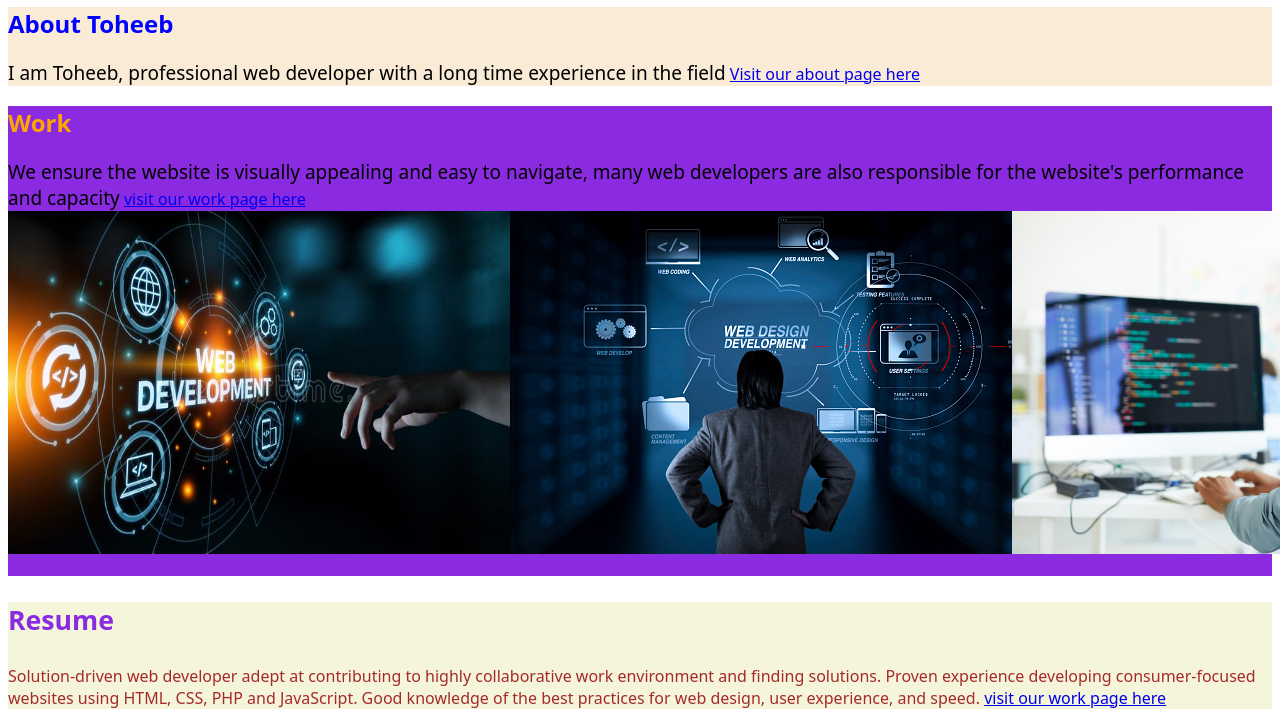
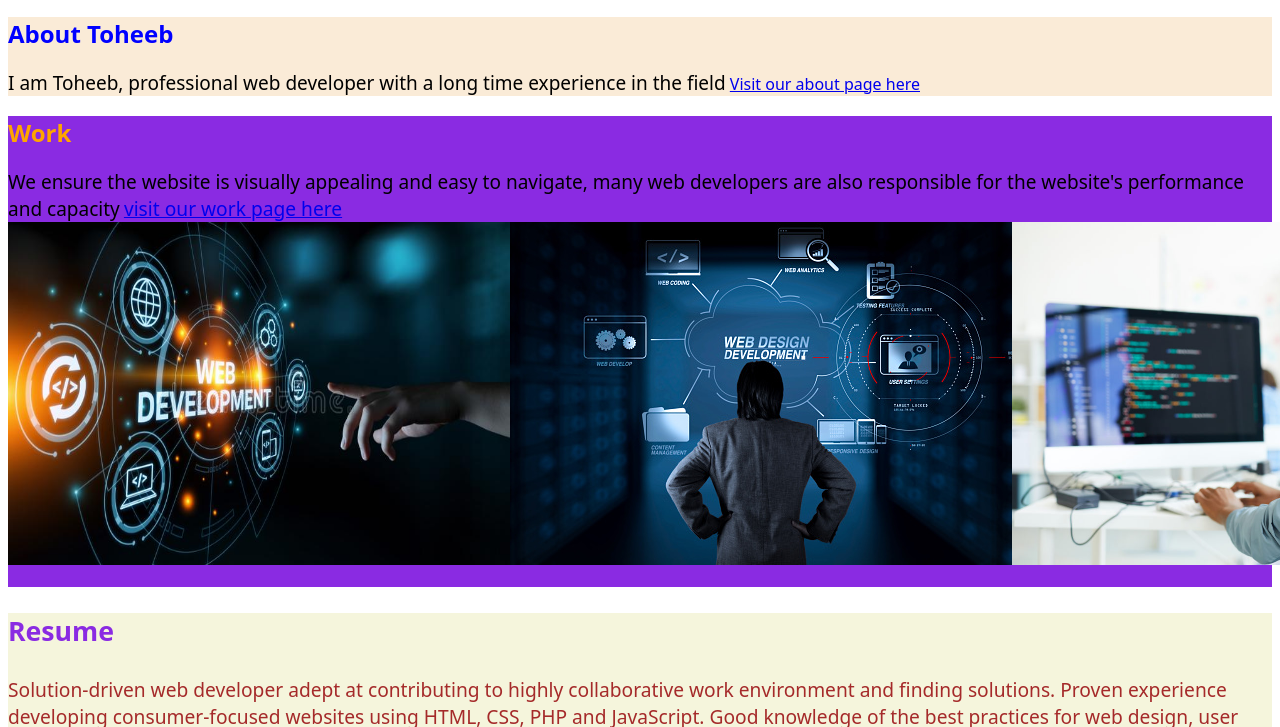
Before and after one commit to olayeancah/mycheck_point, a plain HTML site: page index.html in a window 1280 px wide. Shown: the part 151-878 px from the top of the page. Drawn offline with Linux system fonts and the light colour scheme.

Commit message:
commit new changes

```diff
--- a/style.css
+++ b/style.css
@@ -51,10 +51,12 @@
 
 p{
     display: inline;
+    font-size: larger; border-left: ;
 
 
 }
 
 body{
     font-family: system-ui, -apple-system, BlinkMacSystemFont, 'Segoe UI', Roboto, Oxygen, Ubuntu, Cantarell, 'Open Sans', 'Helvetica Neue', sans-serif;
+
 }
```
Also changed, not shown: index.html (+1 -0 lines).
